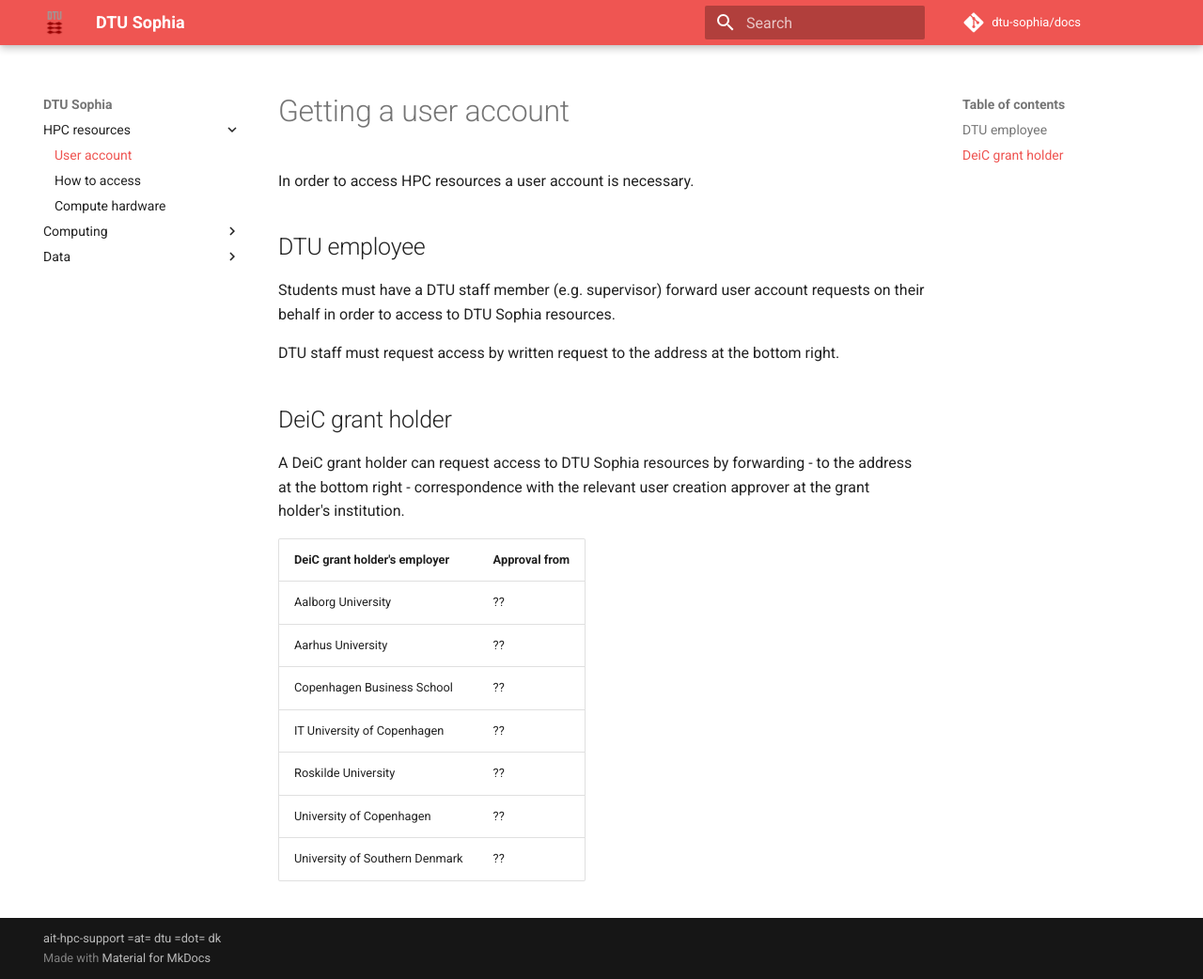
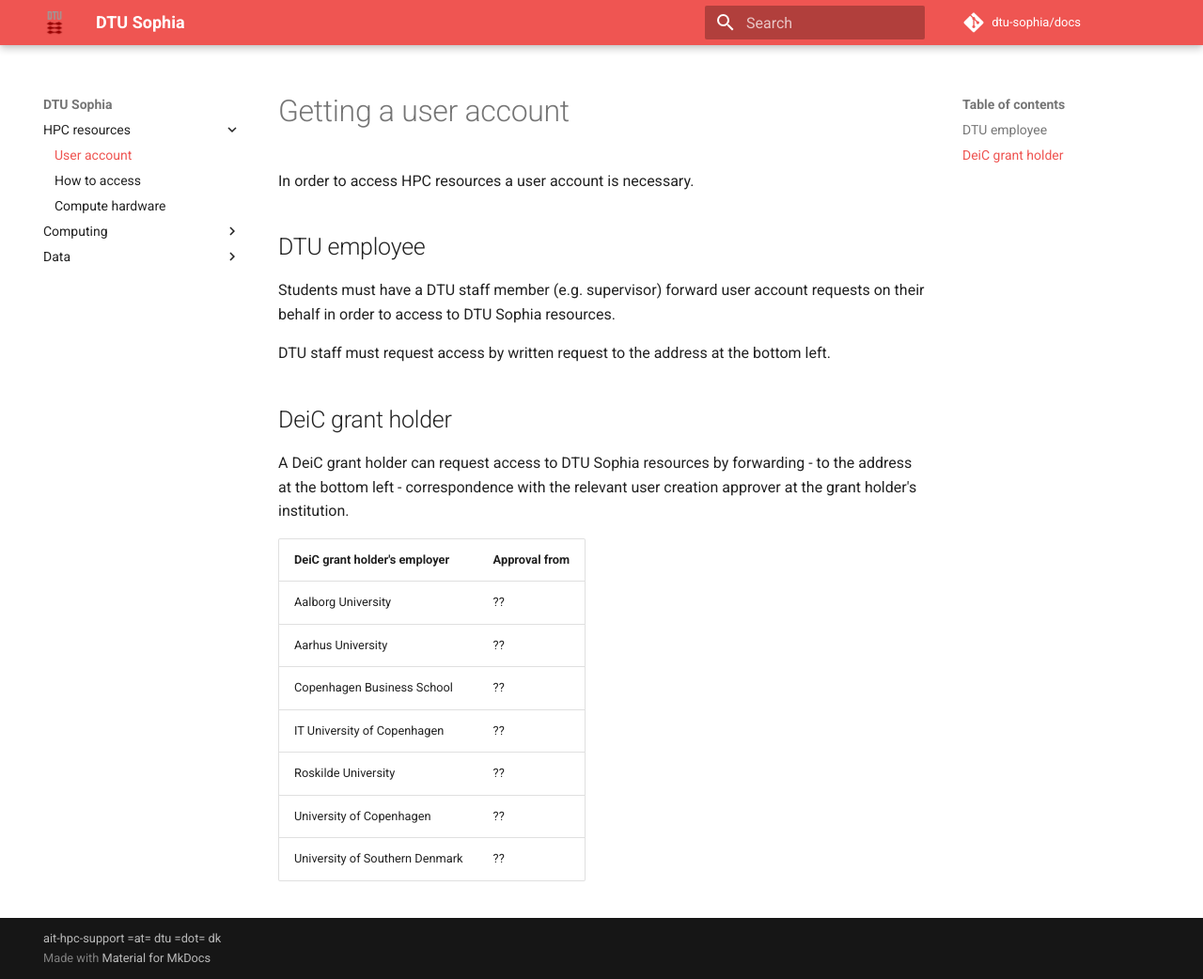
Before and after one commit to martavp/docs, an MkDocs documentation site: the page built from docs/account.md, in a window 1280 px wide and 1042 px high. Shown: the whole window at 94% size. Built offline with MkDocs 1.6.1 and Material for MkDocs 9.7.7, drawn with Linux system fonts in a browser that asks for light colours; comment, search, counter and statistics services are not loaded.

Commit message:
fix: left is right

```diff
--- a/docs/account.md
+++ b/docs/account.md
@@ -8,13 +8,13 @@
 Students must have a DTU staff member (e.g. supervisor) forward user account
 requests on their behalf in order to access to DTU Sophia resources.
 
-DTU staff must request access by written request to the address at the bottom right.
+DTU staff must request access by written request to the address at the bottom left.
 
 
 ## DeiC grant holder
 
 A DeiC grant holder can request access to DTU Sophia resources by
-forwarding - to the address at the bottom right - correspondence with the relevant user
+forwarding - to the address at the bottom left - correspondence with the relevant user
 creation approver at the grant holder's institution.
 
 | DeiC grant holder's employer   | Approval from             |
```
Also changed, not shown: docs/index.md (+1 -1 lines).
